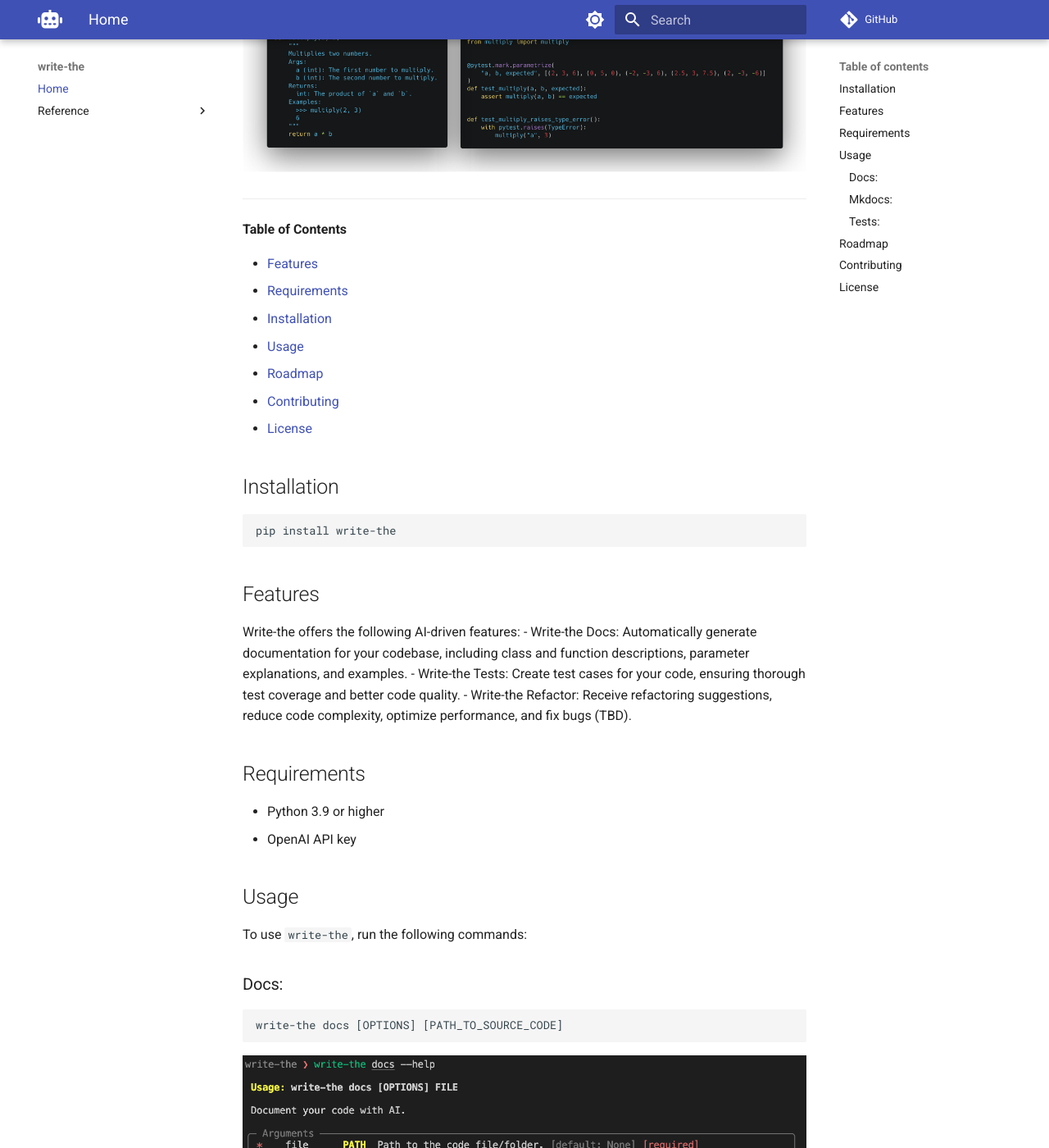
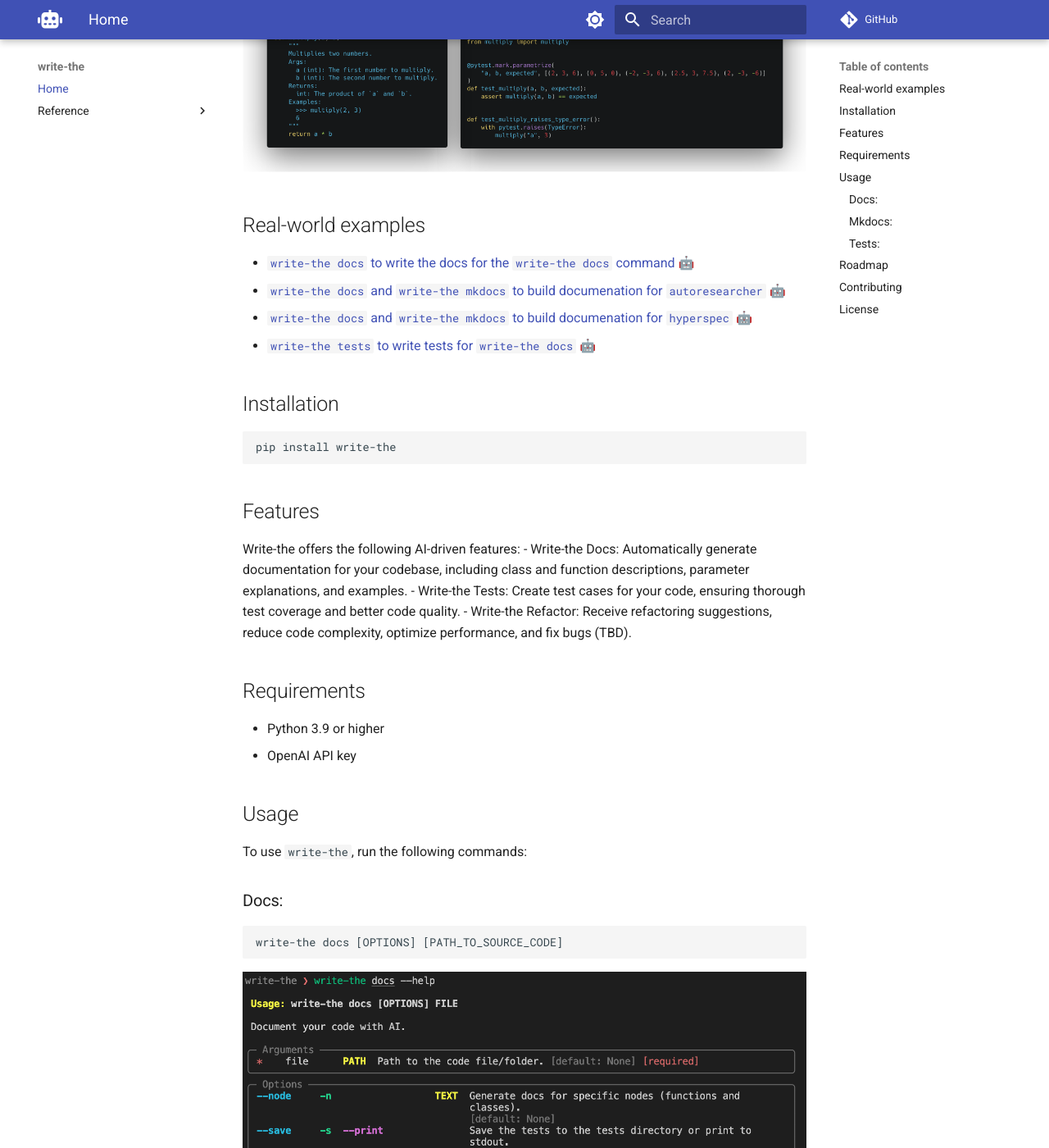
Before and after one commit to Wytamma/write-the, an MkDocs documentation site: the page built from docs/index.md, in a window 1280 px wide and 1400 px high, scrolled down 443 px. Shown: the whole window at 82% size. Built offline with MkDocs 1.6.1 and Material for MkDocs 9.7.7, drawn with Linux system fonts in a browser that asks for light colours; comment, search, counter and statistics services are not loaded; some of the changed text lies outside the part shown.

Commit message:
:memo: real-world examples

````diff
--- a/docs/index.md
+++ b/docs/index.md
@@ -16,18 +16,12 @@
 
 ![](https://raw.githubusercontent.com/Wytamma/write-the/master/images/multiply-docs-tests.png)
 
------
+## Real-world examples
 
-**Table of Contents**
-
-- [Features](#Features)
-- [Requirements](#Requirements)
-- [Installation](#Installation)
-- [Usage](#Usage)
-- [Roadmap](#Roadmap)
-- [Contributing](#Contributing)
-- [License](#License)
-
+- [`write-the docs` to write the docs for the `write-the docs` command 🤖](https://github.com/Wytamma/write-the/blob/master/write_the/docs/write.py#L14)
+- [`write-the docs` and `write-the mkdocs` to build documenation for `autoresearcher` 🤖](https://github.com/eimenhmdt/autoresearcher/pull/17)
+- [`write-the docs` and `write-the mkdocs` to build documenation for `hyperspec` 🤖](https://github.com/smutch/hyperspec/pull/1)
+- [`write-the tests` to write tests for `write-the docs` 🤖](https://github.com/Wytamma/write-the/commit/6b6c8a08d7991e07e4972281c471f7842c04dda0)
 
 ## Installation
 ```console
````
Also changed, not shown: other parts of docs/index.md (+0 -6 lines), README.md (+5 -17 lines).
